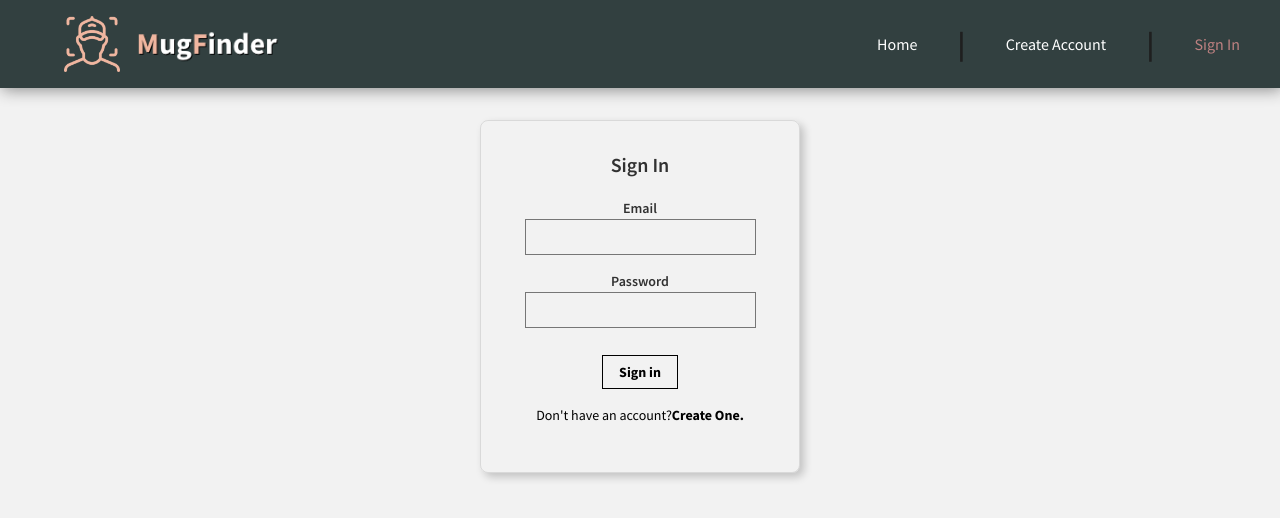
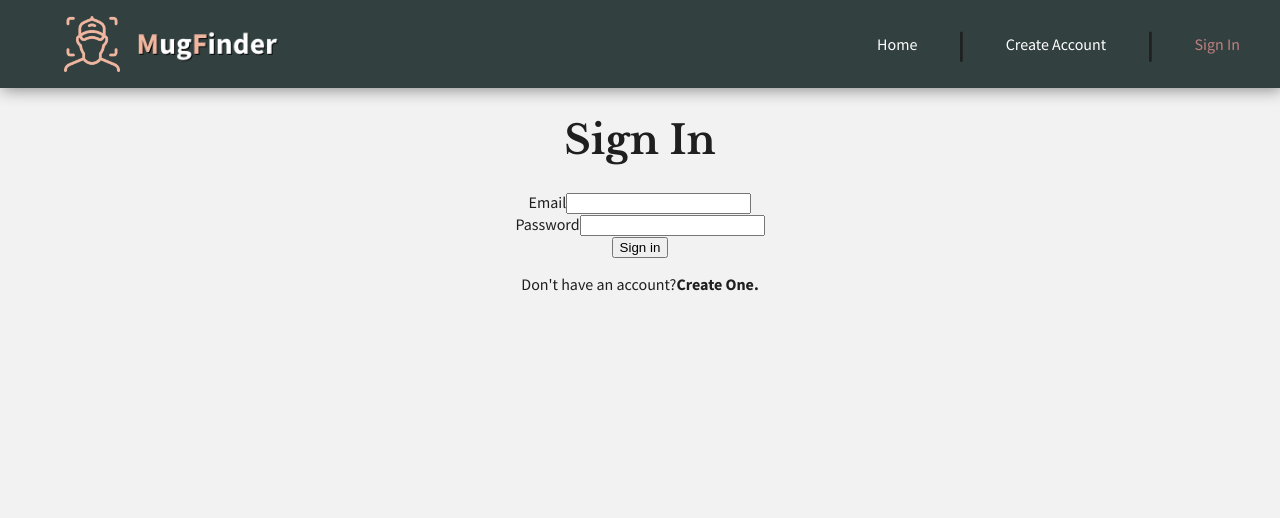
Before and after one commit to ckaethler/MugFinder, a React (Create React App) app: page / in a window 1280 px wide. Shown: the top 518 px of the page. Built offline with nearby package versions, Linux system fonts and the light colour scheme.

Commit message:
removed tachyons

```diff
--- a/package.json
+++ b/package.json
@@ -10,7 +10,6 @@
     "react-dom": "^16.13.1",
     "react-particles-js": "^3.3.0",
     "react-scripts": "3.4.3",
-    "tachyons": "^4.12.0",
     "typeface-libre-baskerville": "0.0.72",
     "typeface-source-sans-pro": "^1.1.5"
   },
--- a/src/components/Navigation/NavLinks.js
+++ b/src/components/Navigation/NavLinks.js
@@ -2,23 +2,28 @@ import React from 'react';
 import './Navigation.css';
 
 const NavLinks = ({isSignedIn, currentRoute, onRouteChange, routes}) => {
+    // navigation link button classes
     const inactive_nav_class = "nav-link pointer";
     const active_nav_class = "nav-link pointer active-nav";
-    let divider = <p className="nav-divider">|</p>
     let classes = '', routesArr=[];
 
+    // button dividers
+    let divider = <p className="nav-divider">|</p>
+
+    // Determines what array of routes to display
     if (isSignedIn) routesArr = routes.Auth;
     else routesArr = routes.NoAuth;
 
     return (
         <div className="nav-links">
+            {/* returns links */}
             {routesArr.map((route, index) => {
                 // console.log(route.name, index);
                 if (route.name === currentRoute) classes = active_nav_class;
                 else classes = inactive_nav_class;
                 if (index === (routesArr.length - 1)) divider = '';
-                console.log(route, index);
 
+                // returns links as paragraph tag with divider
                 return <>
                         <p
                             key={index}
--- a/src/components/SignIn/SignIn.js
+++ b/src/components/SignIn/SignIn.js
@@ -43,26 +43,17 @@ class SignIn extends React.Component {
 
         return (
             // Sign In Card
-            <article className="br3 ba b--black-10 mv4 w-100 w-50-m w-25-l mw6
-                shadow-5 center">
-                <main className="pa4 black-80">
-                    <div className="measure">
-
-                        {/* Input Fields */}
-                        <fieldset
-                            id="sign_up"
-                            className="ba b--transparent ph0 mh0">
+            <div className="">
                     {/* Sign In Header */}
-                            <legend className="f4 fw6 ph0 mh0">Sign In</legend>
+                    <h1 className="">Sign In</h1>
 
                     {/* Email Field */}
-                            <div className="mt3">
+                    <div className="">
                         <label
-                                    className="db fw6 lh-copy f6"
+                            className=""
                             htmlFor="email-address">Email</label>
                         <input
-                                    className="pa2 input-reset ba bg-transparent
-                                        hover-bg-black hover-white w-100"
+                            className=""
                             type="email"
                             name="email-address"
                             id="email-address"
@@ -71,44 +62,38 @@ class SignIn extends React.Component {
                     </div>
 
                     {/* Password Field */}
-                            <div className="mv3">
+                    <div className="">
                         <label
-                                    className="db fw6 lh-copy f6"
+                            className=""
                             htmlFor="password">Password</label>
                         <input
-                                    className="b pa2 input-reset ba
-                                        bg-transparent hover-bg-black
-                                        hover-white w-100"
+                            className=""
                             type="password"
                             name="password"
                             id="password"
                             onChange={this.onPasswordChange}
                             required />
                     </div>
-                        </fieldset>
 
                 {/* Sign In Button */}
                 <div className="">
                     <input
                         onClick={this.onSubmitSignIn}
-                                className="b ph3 pv2 input-reset ba b--black
-                                    bg-transparent grow pointer f6 dib"
+                        className=""
                         type="submit"
                         value="Sign in" />
                 </div>
 
                 {/* Register Button */}
-                        <div className="lh-copy mt3">
+                <div className="">
                     <p
                         onClick={() => onRouteChange('register')}
-                                className="f6 link dim black db pointer">
+                        className="">
                         Don't have an account?
                         <strong>Create One.</strong>
                     </p>
                 </div>
             </div>
-                </main>
-            </article>
         );
     }
 }
--- a/src/controllers/App.js
+++ b/src/controllers/App.js
@@ -4,7 +4,6 @@ import Navigation from '../components/Navigation/Navigation';
 import ImageLinkForm from '../components/ImageLinkForm/ImageLinkForm';
 import FaceRecognition from '../components/FaceRecognition/FaceRecognition';
 import Rank from '../components/Rank/Rank';
-import 'tachyons';
 import SignIn from '../components/SignIn/SignIn';
 import Register from '../components/Register/Register';
 
```
Also changed, not shown: src/components/SignIn/SignIn.css (added), 1 other file (tests, documents, lock files or other folders). Lines whose indentation alone changed are shown as unchanged.
